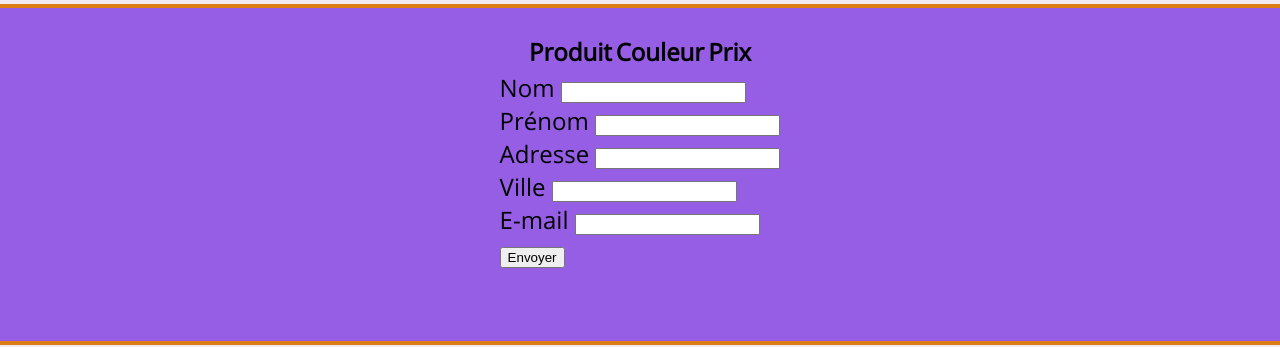
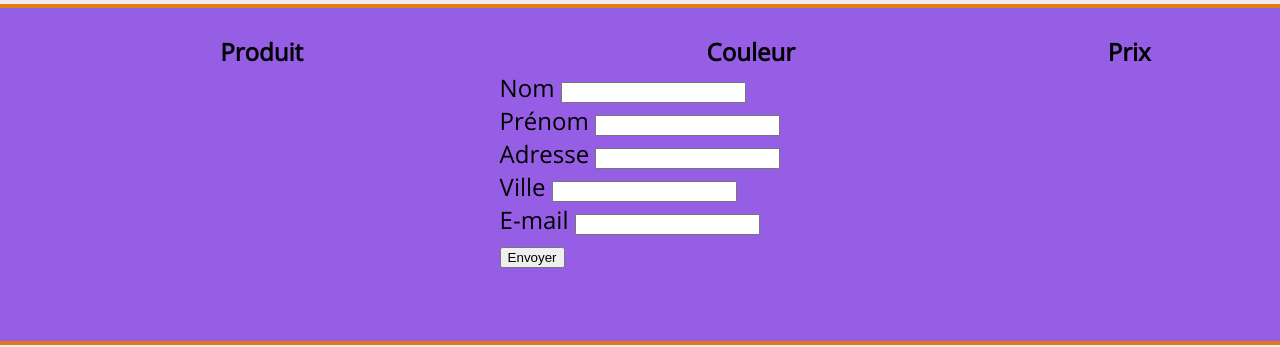
Before and after one commit to BenjaminBPJ/Projet_5, a plain HTML site: page frontend/panier.html in a window 1280 px wide. Shown: the part 139-486 px from the top of the page. Drawn offline with Linux system fonts and the light colour scheme; no server answers.

```diff
--- a/frontend/panier.html
+++ b/frontend/panier.html
@@ -31,9 +31,9 @@
         <table>
             <thead>
                 <tr>
-                    <th>Produit</th>
-                    <th>Couleur</th>
-                    <th>Prix</th>
+                    <th class="tiltetb-produit">Produit</th>
+                    <th class="tiltetb-produit">Couleur</th>
+                    <th class="tiltetb-prix">Prix</th>
                 </tr>
             </thead>
         </table>
--- a/frontend/style.css
+++ b/frontend/style.css
@@ -107,6 +107,11 @@
     padding: 1em;
 }
 
+/* Tableau panier */
+table{
+    width : 100%
+}
+
 @media screen and (max-width:768px){
     body{
         display: block;
```
Also changed, not shown: frontend/javascript/product.js (+14 -2 lines).
